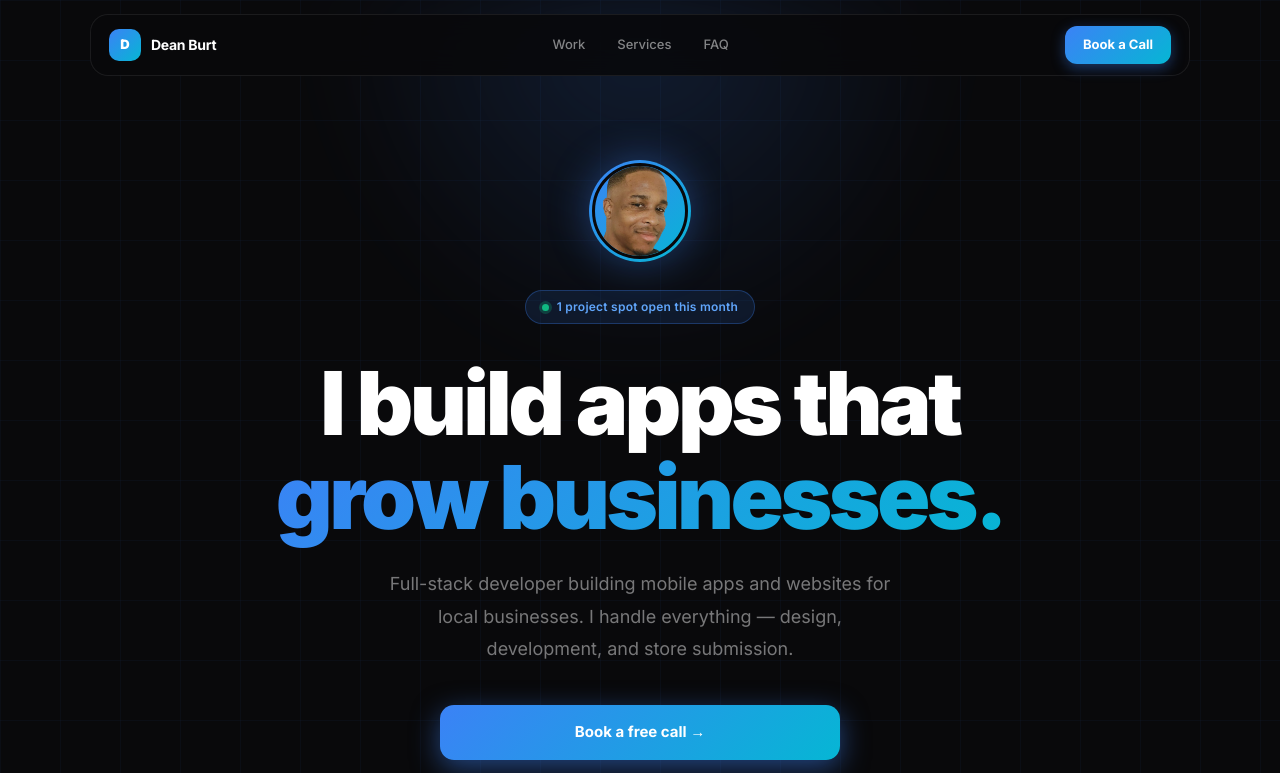
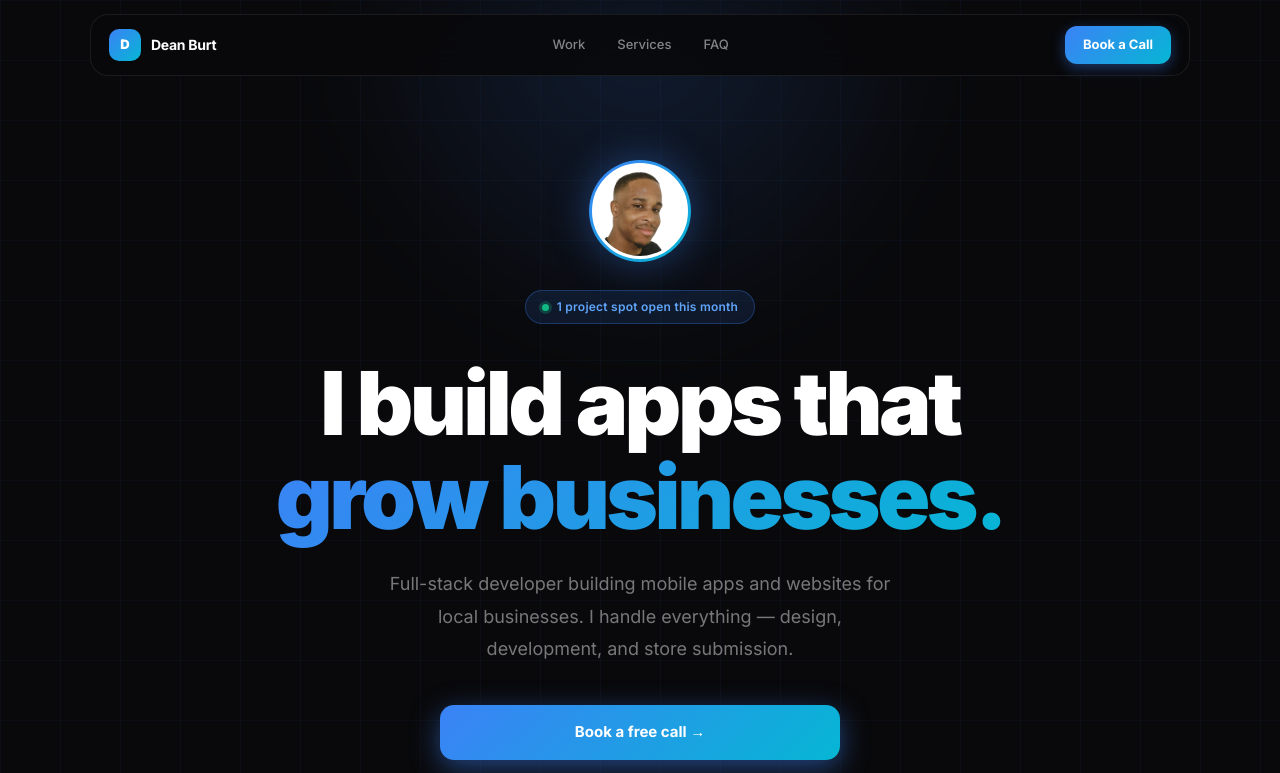
Before and after one commit to dean1234533/deanburt-dev, a React (Vite) app: page / in a window 1280 px wide. Shown: the top 773 px of the page. Built offline with nearby package versions, Linux system fonts and the light colour scheme.

Commit message:
Zoom out headshot, white background on circle

```diff
--- a/src/App.jsx
+++ b/src/App.jsx
@@ -222,8 +222,8 @@ export default function App() {
           {/* headshot */}
           <div style={{ display: 'flex', justifyContent: 'center', marginBottom: 28 }}>
             <div style={{ padding: 3, borderRadius: '50%', background: 'linear-gradient(135deg,#3b82f6,#06b6d4)', boxShadow: '0 0 40px rgba(59,130,246,0.4)' }}>
-              <div style={{ width: 96, height: 96, borderRadius: '50%', overflow: 'hidden', border: '3px solid #09090b' }}>
-                <img src="/images/dean.png" alt="Dean Burt" style={{ width: '100%', height: '100%', objectFit: 'cover', objectPosition: '50% 18%', display: 'block', transform: 'scale(1.25)' }} />
+              <div style={{ width: 96, height: 96, borderRadius: '50%', overflow: 'hidden', border: '3px solid #fff', background: '#fff' }}>
+                <img src="/images/dean.png" alt="Dean Burt" style={{ width: '100%', height: '100%', objectFit: 'cover', objectPosition: '50% 20%', display: 'block' }} />
               </div>
             </div>
           </div>
```
